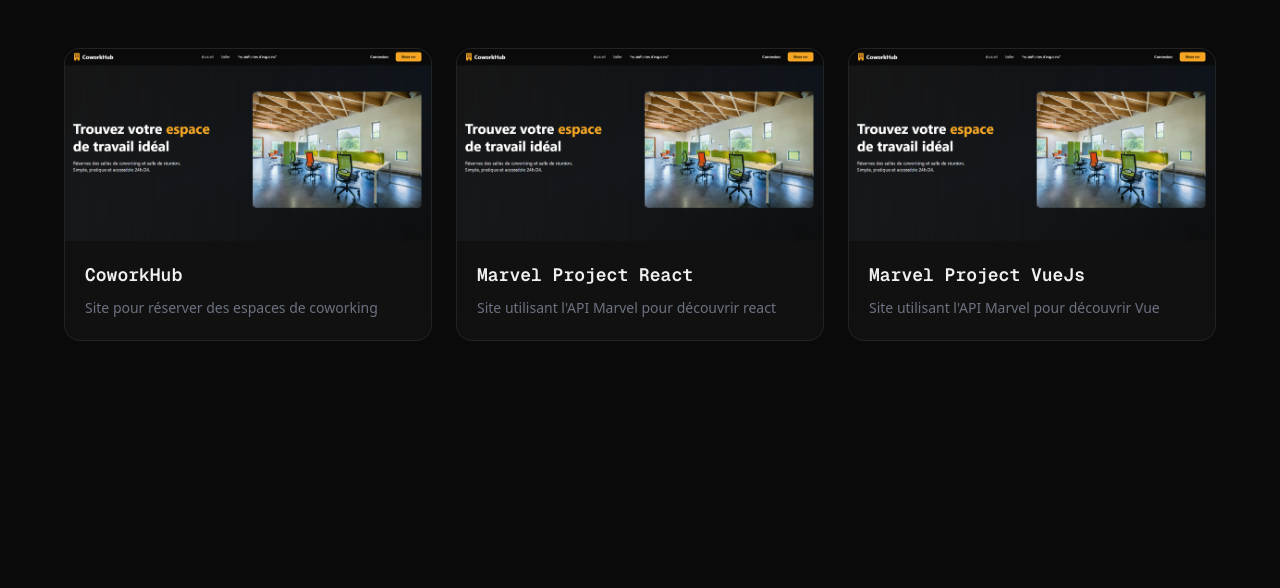
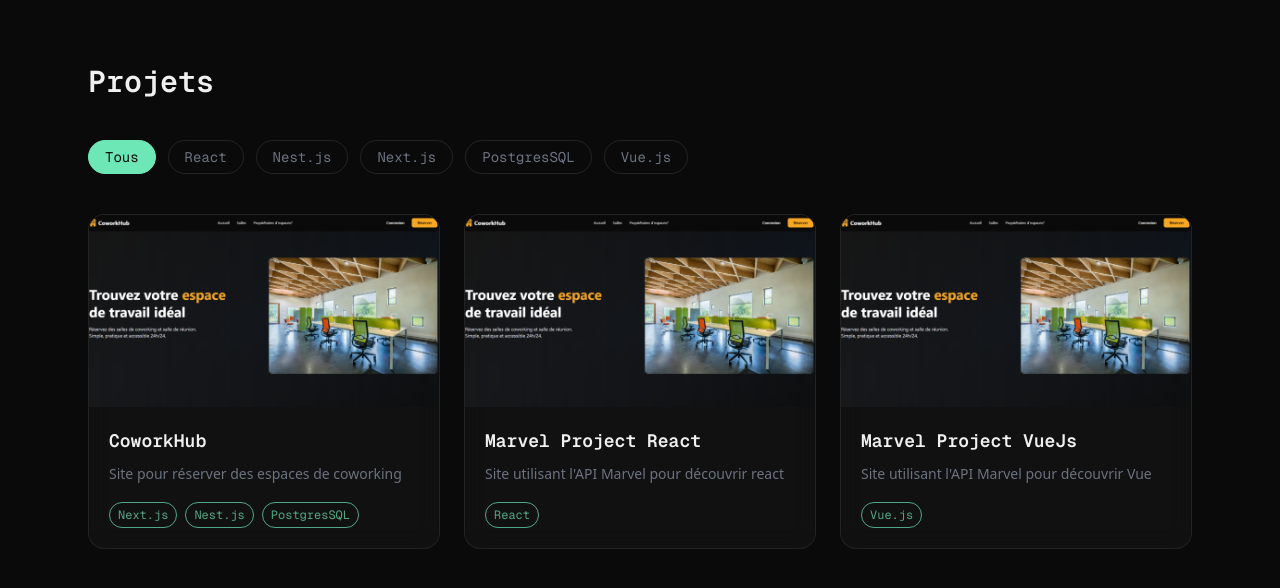
Before and after one commit to tClauzure/portfolio, a Next.js app: page / in a window 1280 px wide. Shown: the top 588 px of the page. Built offline with nearby package versions, Linux system fonts and the light colour scheme.

Commit message:
project grid done and tags add

```diff
--- a/src/app/page.tsx
+++ b/src/app/page.tsx
@@ -1,17 +1,12 @@
-import ProjectCard from '@/components/ProjectCard';
-import { projects } from '@/data/projects';
+import ProjectGrid from '@/components/ProjectGrid';
 
 export default function Home() {
   return (
     <main
-      style={{ backgroundColor: 'var(--color-background)' }}
-      className='min-h-screen p-12'
+      style={{ backgroundColor: 'var(--background)' }}
+      className='min-h-screen'
     >
-      <div className='mx-auto grid max-w-6xl grid-cols-1 gap-6 md:grid-cols-2 lg:grid-cols-3'>
-        {projects.map(project => (
-          <ProjectCard key={project.id} project={project} />
-        ))}
-      </div>
+      <ProjectGrid />
     </main>
   );
 }
--- a/src/components/ProjectCard.tsx
+++ b/src/components/ProjectCard.tsx
@@ -46,6 +46,21 @@ export default function ProjectCard({ project }: { project: Project }) {
         >
           {project.description}
         </p>
+        <div className='mt-4 flex flex-wrap gap-2'>
+          {project.tags.map(tag => (
+            <span
+              key={tag}
+              className='rounded-full px-2 py-1 font-mono text-xs'
+              style={{
+                color: 'var(--text-accent)',
+                border: '1px solid var(--text-accent)',
+                opacity: 0.7,
+              }}
+            >
+              {tag}
+            </span>
+          ))}
+        </div>
       </div>
     </div>
   );
--- /dev/null
+++ b/src/components/ProjectGrid.tsx
@@ -0,0 +1,76 @@
+'use client';
+
+import { projects } from '@/data/projects';
+import { Tags } from '@/lib/type';
+import { Tag } from 'lucide-react';
+import { useState } from 'react';
+import ProjectCard from './ProjectCard';
+
+export default function ProjectGrid({}) {
+  const [activeTag, setActiveTag] = useState<Tags | null>(null);
+
+  const filtered = activeTag
+    ? projects.filter(p => p.tags.includes(activeTag))
+    : projects;
+
+  return (
+    <section className='mx-auto max-w-6xl px-6 py-16'>
+      <h2
+        className='mb-10 font-mono text-3xl font-semibold'
+        style={{ color: 'var(--text-primary)' }}
+      >
+        Projets
+      </h2>
+
+      {/* Filtres */}
+      <div className='mb-10 flex flex-wrap gap-3'>
+        <button
+          onClick={() => setActiveTag(null)}
+          className='rounded-full px-4 py-1.5 font-mono text-sm transition-all duration-200'
+          style={{
+            backgroundColor:
+              activeTag === null ? 'var(--text-accent)' : 'transparent',
+            color:
+              activeTag === null ? 'var(--background)' : 'var(--text-muted)',
+            border: `1px solid ${activeTag === null ? 'var(--text-accent)' : 'rgba(255,255,255,0.1)'}`,
+          }}
+        >
+          Tous
+        </button>
+
+        {Object.values(Tags).map(tag => (
+          <button
+            key={tag}
+            onClick={() => setActiveTag(tag)}
+            className='rounded-full px-4 py-1.5 font-mono text-sm transition-all duration-200'
+            style={{
+              backgroundColor:
+                activeTag === tag ? 'var(--text-accent)' : 'transparent',
+              color:
+                activeTag === tag ? 'var(--background)' : 'var(--text-muted)',
+              border: `1px solid ${activeTag === tag ? 'var(--text-accent)' : 'rgba(255,255,255,0.1)'}`,
+            }}
+          >
+            {tag}
+          </button>
+        ))}
+      </div>
+
+      {/* Grille */}
+      {filtered.length > 0 ? (
+        <div className='grid grid-cols-1 gap-6 md:grid-cols-2 lg:grid-cols-3'>
+          {filtered.map(project => (
+            <ProjectCard key={project.id} project={project} />
+          ))}
+        </div>
+      ) : (
+        <p
+          className='py-16 text-center font-mono'
+          style={{ color: 'var(--text-muted)' }}
+        >
+          Aucun projet pour ce filtre.
+        </p>
+      )}
+    </section>
+  );
+}
```
